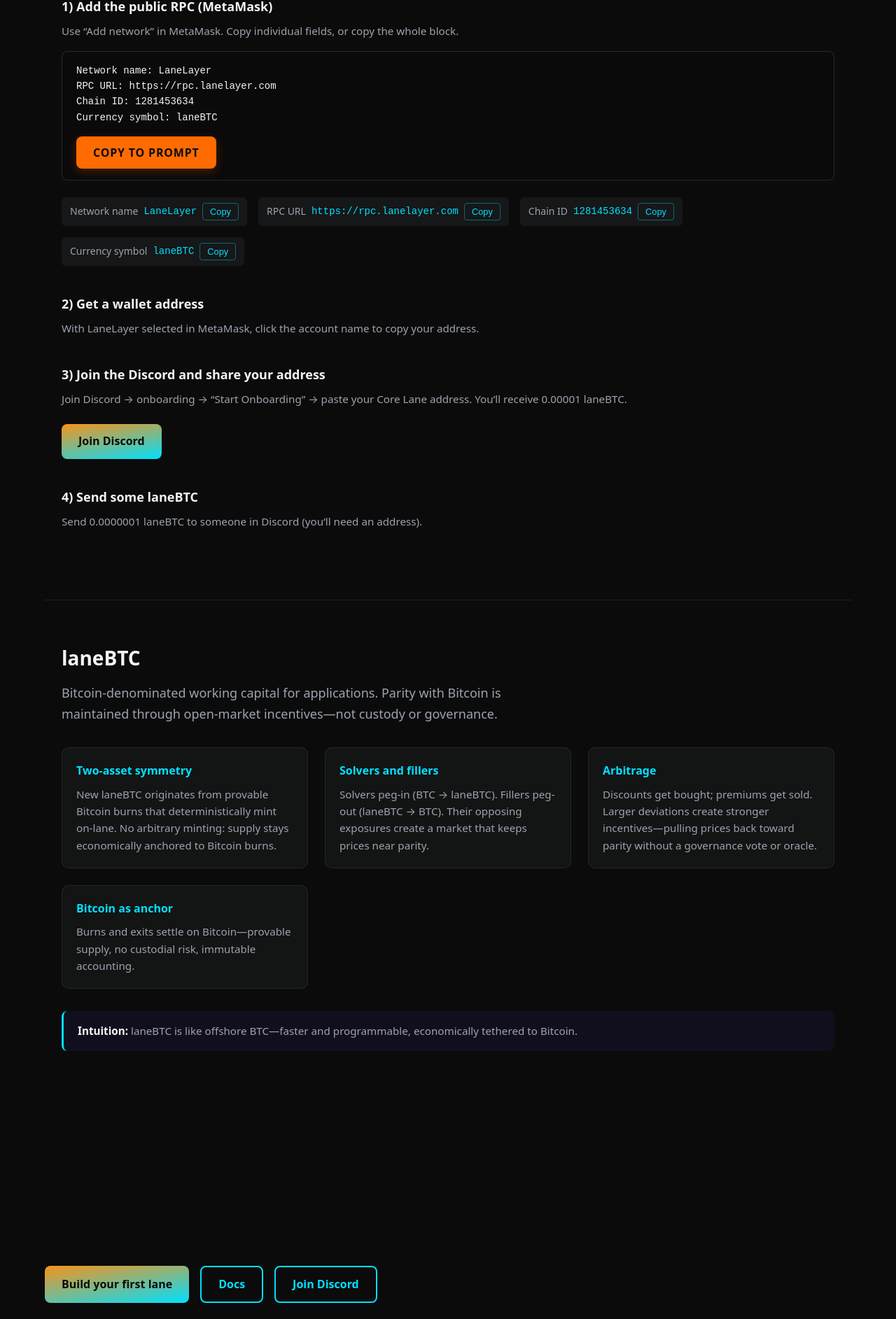
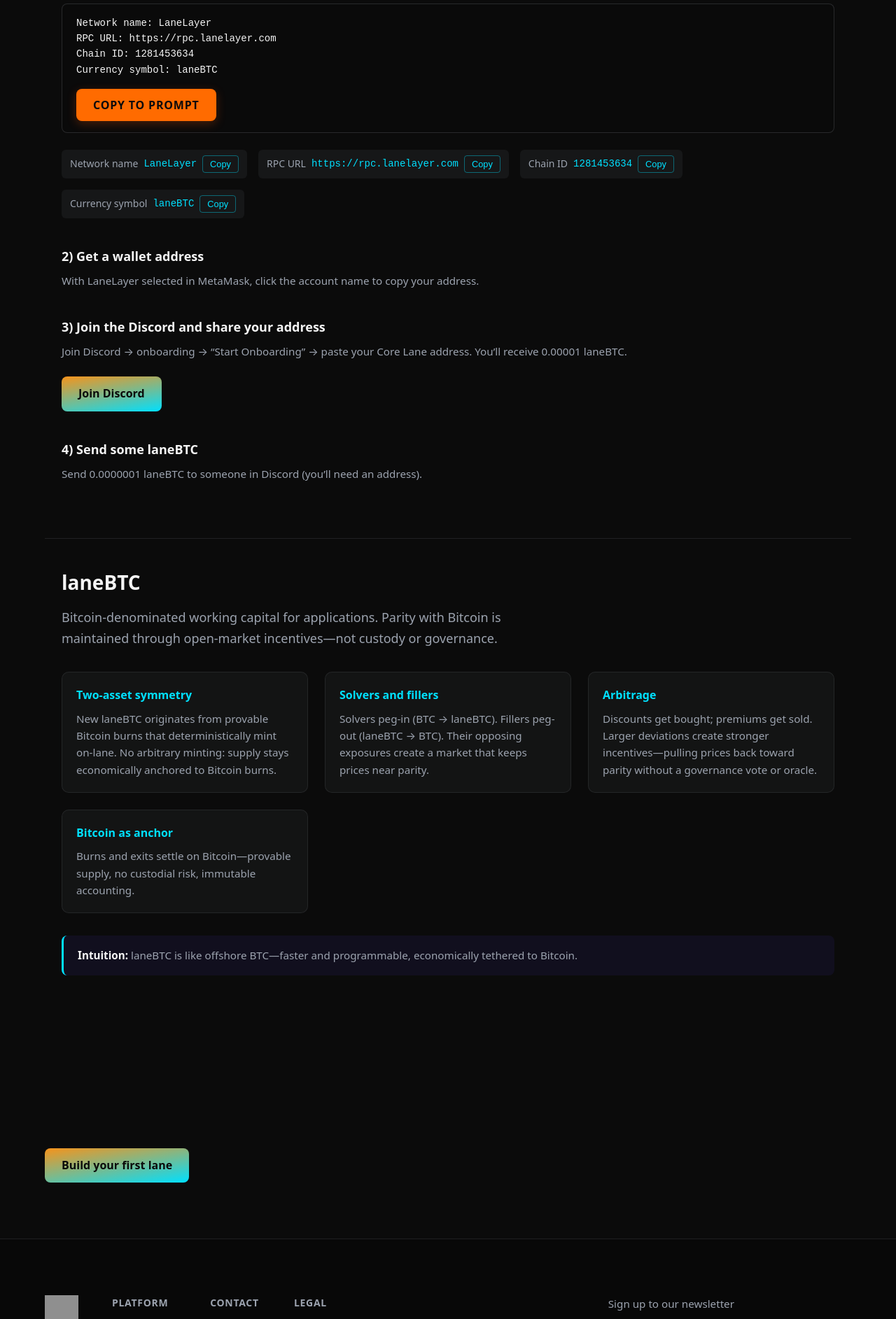
Before and after one commit to lanelayer/lanelayer.github.io, a React (Vite) app: page /developers in a window 1280 px wide. Shown: the part 851-2736 px from the top of the page at 70% size. Built offline with nearby package versions, Linux system fonts and the light colour scheme; grey boxes are pictures that could not be loaded.

Commit message:
fix: remove blue nav link, tighten section spacing, clean up dev page buttons

```diff
--- a/src/components/BuilderCTA.css
+++ b/src/components/BuilderCTA.css
@@ -1,5 +1,5 @@
 .builder-cta {
-  padding: 60px 0;
+  padding: 40px 0;
   text-align: center;
   background: rgba(0, 0, 0, 0.25);
 }
--- a/src/components/FAQ.css
+++ b/src/components/FAQ.css
@@ -1,5 +1,5 @@
 .faq {
-  padding: 60px 0;
+  padding: 40px 0;
 }
 
 .faq-title {
--- a/src/components/HowItWorksTeaser.css
+++ b/src/components/HowItWorksTeaser.css
@@ -1,5 +1,5 @@
 .how-teaser {
-  padding: 60px 0;
+  padding: 40px 0;
   background: rgba(0, 0, 0, 0.2);
 }
 
--- a/src/components/LaneBTCExplain.css
+++ b/src/components/LaneBTCExplain.css
@@ -1,5 +1,5 @@
 .lanebtc-explain {
-  padding: 60px 0;
+  padding: 40px 0;
   border-top: 1px solid rgba(158, 163, 175, 0.15);
 }
 
--- a/src/components/UseInMinutes.css
+++ b/src/components/UseInMinutes.css
@@ -1,5 +1,5 @@
 .use-in-minutes {
-  padding: 60px 0;
+  padding: 40px 0;
   border-top: 1px solid rgba(158, 163, 175, 0.15);
 }
 
--- a/src/components/UseWhenYouNeedThis.css
+++ b/src/components/UseWhenYouNeedThis.css
@@ -1,5 +1,5 @@
 .use-when {
-  padding: 60px 0;
+  padding: 40px 0;
 }
 
 .use-when .section-title {
--- a/src/components/WhatIsLaneLayer.css
+++ b/src/components/WhatIsLaneLayer.css
@@ -1,5 +1,5 @@
 .what-is-lane {
-  padding: 60px 0;
+  padding: 40px 0;
 }
 
 .what-is-lane .section-title {
--- a/src/components/WhatIsLaneLayer.jsx
+++ b/src/components/WhatIsLaneLayer.jsx
@@ -12,9 +12,6 @@
         <p className="what-is-lane-diff">
           Developers think in services, state, and workflows—not scripts and transaction mechanics. Execution happens off Bitcoin, while economic truth stays anchored to Bitcoin. No custody honeypots. No single bridge that everything depends on.
         </p>
-        <p className="what-is-lane-cta">
-          <Link to="#faq">What LaneLayer is / is not</Link> · <Link to="/how-it-works">How it works</Link>
-        </p>
       </div>
     </section>
   )
--- a/src/index.css
+++ b/src/index.css
@@ -51,7 +51,7 @@
 }
 
 section {
-  padding: 60px 0;
+  padding: 40px 0;
   content-visibility: auto; /* skip off-screen work for smoother scroll */
   contain-intrinsic-size: auto 400px;
 }
--- a/src/pages/Developers.css
+++ b/src/pages/Developers.css
@@ -15,7 +15,7 @@
 }
 
 .dev-section {
-  margin-bottom: 1.5rem;
+  margin-bottom: 1rem;
 }
 
 .dev-section h2 {
--- a/src/pages/Developers.jsx
+++ b/src/pages/Developers.jsx
@@ -32,8 +32,6 @@
         </section>
         <div className="dev-ctas">
           <Link to="/#build-first-lane" className="btn btn-primary">Build your first lane</Link>
-          <a href="https://docs.lanelayer.com" target="_blank" rel="noopener noreferrer" className="btn btn-secondary">Docs</a>
-          <a href={DISCORD_INVITE} target="_blank" rel="noopener noreferrer" className="btn btn-secondary">Join Discord</a>
         </div>
       </div>
     </article>
```
